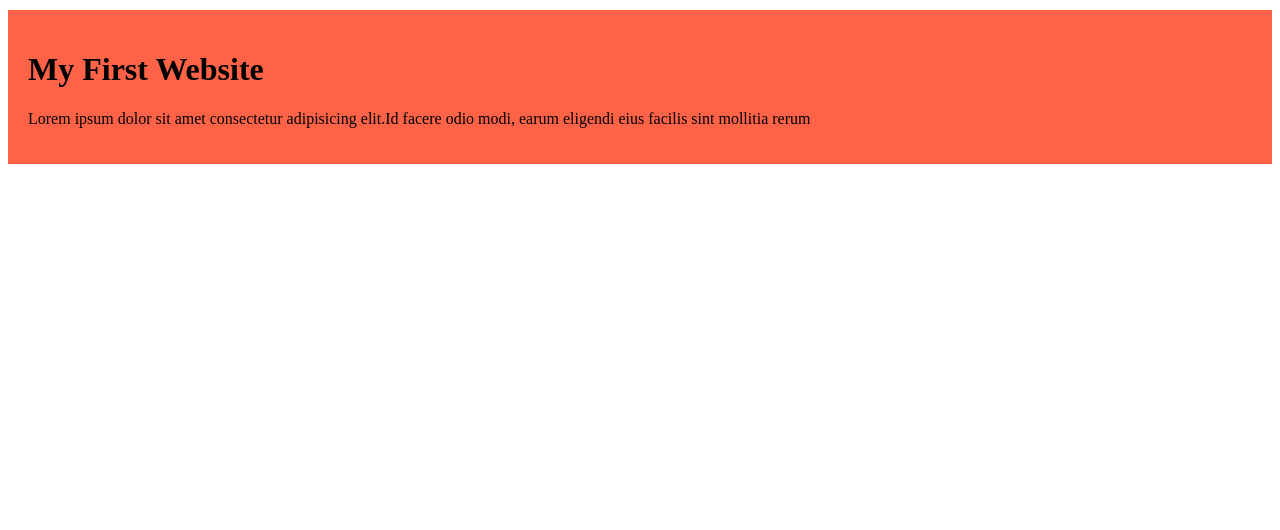
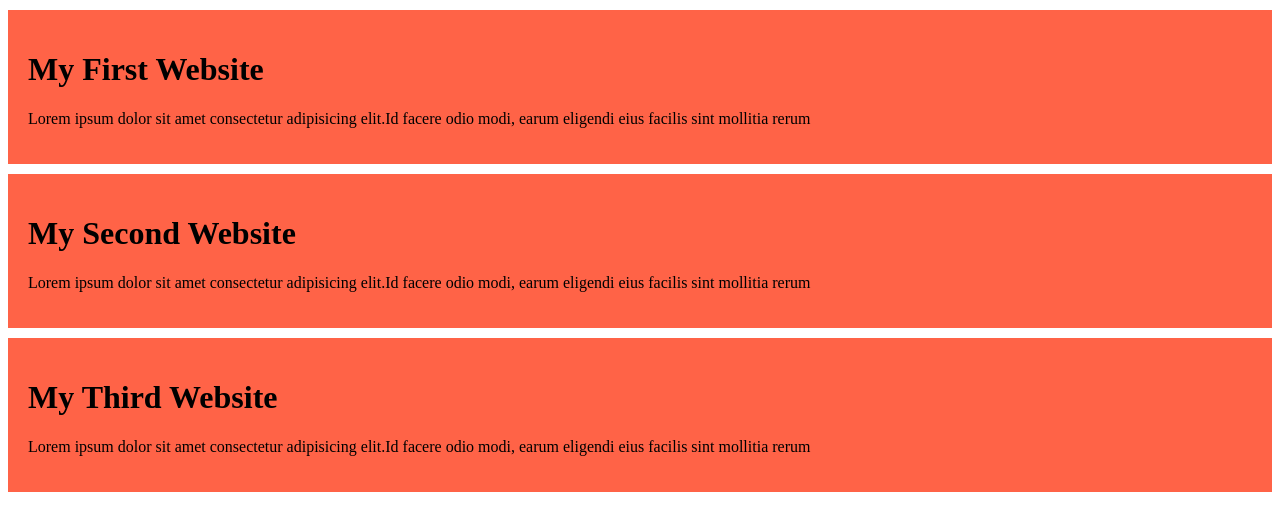
Before and after one commit to Md-Bidyuth/my-simple-website, a plain HTML site: page index.html in a window 1280 px wide. Drawn offline with Linux system fonts and the light colour scheme.

Commit message:
added the second and the third blog

```diff
--- a/index.html
+++ b/index.html
@@ -4,7 +4,7 @@
     <meta charset="UTF-8">
     <meta name="viewport" content="width=device-width, initial-scale=1.0">
     <title>My Simple Website</title>
-    <link rel="stylesheet" href="styles/blog.css"
+    <link rel="stylesheet" href="styles/blog.css">
 </head>
 <body>
     <div>
@@ -13,5 +13,19 @@
              earum eligendi eius facilis sint
              mollitia rerum</p>
     </div>
+
+    <div>
+        <h1>My Second Website</h1>
+        <p>Lorem ipsum dolor sit amet consectetur adipisicing elit.Id facere odio modi,
+             earum eligendi eius facilis sint
+             mollitia rerum</p>
+    </div>
+
+    <div>
+        <h1>My Third Website</h1>
+        <p>Lorem ipsum dolor sit amet consectetur adipisicing elit.Id facere odio modi,
+             earum eligendi eius facilis sint
+             mollitia rerum</p>
+    </div>
 </body>
 </html>
```
